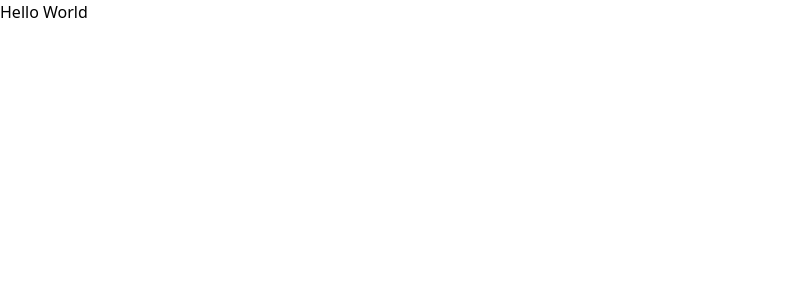
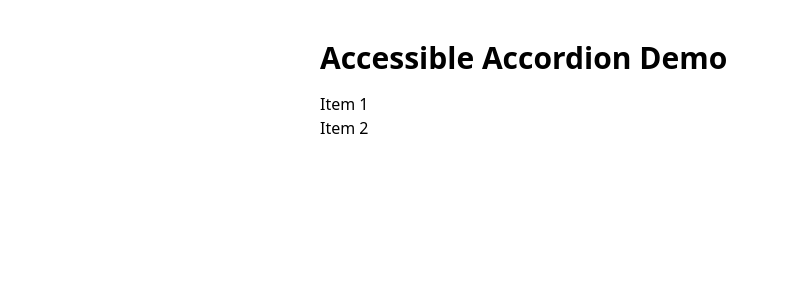
Before and after one commit to samuelfuchs/accessible-accordion, a Next.js app: page / in a window 1280 px wide. Shown: the top 300 px of the page, without its empty margins (0-788 px from the left). Built offline with nearby package versions, Linux system fonts and the light colour scheme.

Commit message:
feat(page): add basic homepage structure with heading, description, and accordion

```diff
--- a/src/app/page.tsx
+++ b/src/app/page.tsx
@@ -1,7 +1,20 @@
+import { Accordion } from "@/components/Accordion";
+
+const items = [
+  {
+    title: "Item 1",
+    content: "Content 1",
+  },
+  {
+    title: "Item 2",
+    content: "Content 2",
+  },
+];
 export default function Home() {
   return (
-    <>
-      <h1>Hello World</h1>
-    </>
+    <main className="max-w-2xl mx-auto px-4 py-10">
+      <h1 className="text-3xl font-bold mb-4">Accessible Accordion Demo</h1>
+      <Accordion items={items} />
+    </main>
   );
 }
--- /dev/null
+++ b/src/components/Accordion.tsx
@@ -0,0 +1,25 @@
+"use client";
+import { useState } from "react";
+
+type AccordionProps = {
+  items: { title: string; content: string }[];
+};
+
+export const Accordion = ({ items }: AccordionProps) => {
+  const [openIndex, setOpenIndex] = useState<number | null>(null);
+
+  const toggle = (index: number) => {
+    setOpenIndex(openIndex === index ? null : index);
+  };
+
+  return (
+    <div>
+      {items.map((item, index) => (
+        <div key={index}>
+          <button onClick={() => toggle(index)}>{item.title}</button>
+          {openIndex === index && <div>{item.content}</div>}
+        </div>
+      ))}
+    </div>
+  );
+};
```
